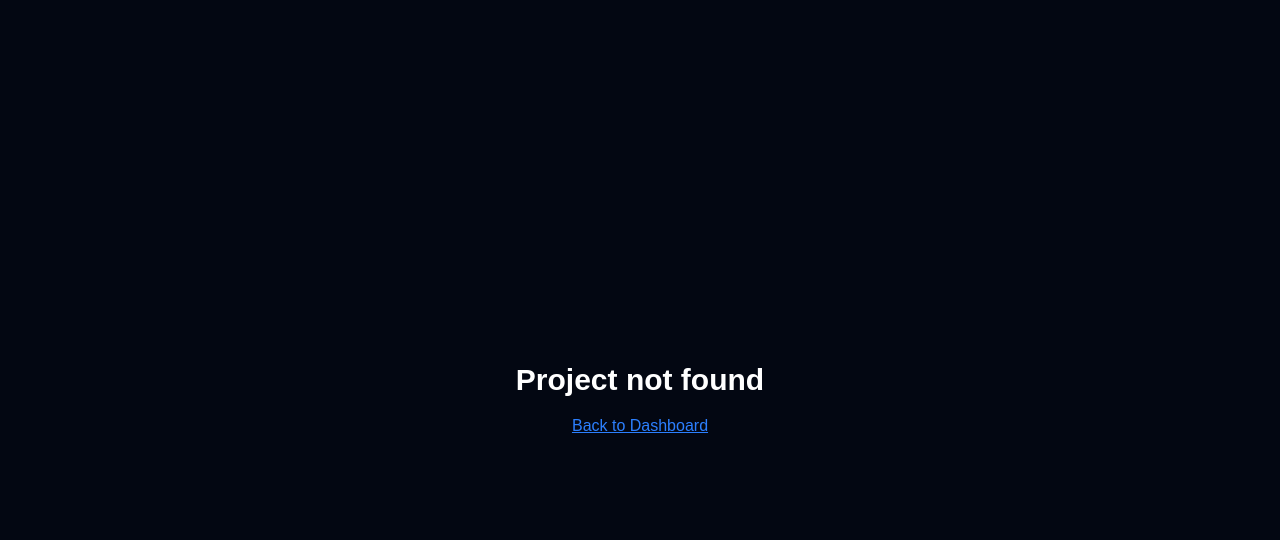
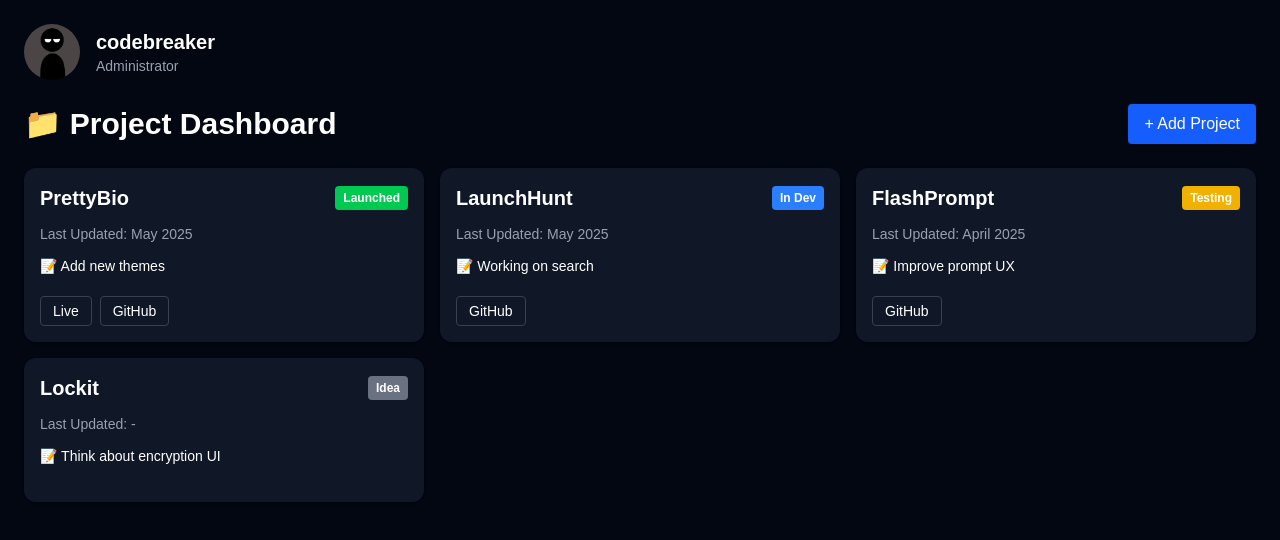
Before and after one commit to devtofunmi/dashboard, a Next.js app: page /dashboard in a window 1280 px wide. Before the commit this address had no page. Shown: the top 540 px of the page. Built offline with nearby package versions, Linux system fonts and the light colour scheme; sample sign-in values are in the browser's storage.

Commit message:
dashboard page

```diff
--- /dev/null
+++ b/pages/dashboard.tsx
@@ -0,0 +1,86 @@
+"use client";
+
+import React, { useEffect, useState } from "react";
+import { useRouter } from "next/navigation";
+import ProjectCard, { Project } from "@/components/ProjectCard";
+import AdminInfo from "@/components/AdminInfo";
+import AddProjectModal from "@/components/AddProjectModal";
+
+
+const defaultProjects: Project[] = [
+  {
+    id: "prettybio",
+    name: "PrettyBio",
+    status: "Launched",
+    updated: "May 2025",
+    live: "https://prettybio.up.railway.app",
+    github: "https://github.com/your-username/prettybio",
+    notes: "Add new themes",
+  },
+  {
+    id: "launchhunt",
+    name: "LaunchHunt",
+    status: "In Dev",
+    updated: "May 2025",
+    github: "https://github.com/your-username/launchhunt",
+    notes: "Working on search",
+  },
+  {
+    id: "flashprompt",
+    name: "FlashPrompt",
+    status: "Testing",
+    updated: "April 2025",
+    github: "https://github.com/your-username/flashprompt",
+    notes: "Improve prompt UX",
+  },
+  {
+    id: "lockit",
+    name: "Lockit",
+    status: "Idea",
+    updated: "-",
+    notes: "Think about encryption UI",
+  },
+];
+
+const DashboardPage = () => {
+  const router = useRouter();
+  const [projects, setProjects] = useState<Project[]>(defaultProjects);
+  const [isModalOpen, setIsModalOpen] = useState(false);
+
+  useEffect(() => {
+    const isLoggedIn = localStorage.getItem("loggedIn");
+    if (!isLoggedIn) router.push("/login");
+  }, [router]);
+
+  const addProject = (project: Project) => setProjects((prev) => [...prev, project]);
+
+  return (
+    <main className="min-h-screen bg-gray-950 text-white p-6 space-y-6">
+      <AdminInfo />
+
+      <div className="flex justify-between items-center">
+        <h1 className="text-3xl font-bold">📁 Project Dashboard</h1>
+        <button
+          onClick={() => setIsModalOpen(true)}
+          className="bg-blue-600 hover:bg-blue-700 px-4 py-2 rounded"
+        >
+          + Add Project
+        </button>
+      </div>
+
+      <div className="grid gap-4 md:grid-cols-2 lg:grid-cols-3">
+        {projects.map((project) => (
+          <ProjectCard key={project.id} project={project} />
+        ))}
+      </div>
+
+      <AddProjectModal
+        isOpen={isModalOpen}
+        onClose={() => setIsModalOpen(false)}
+        onAdd={addProject}
+      />
+    </main>
+  );
+};
+
+export default DashboardPage;
```
